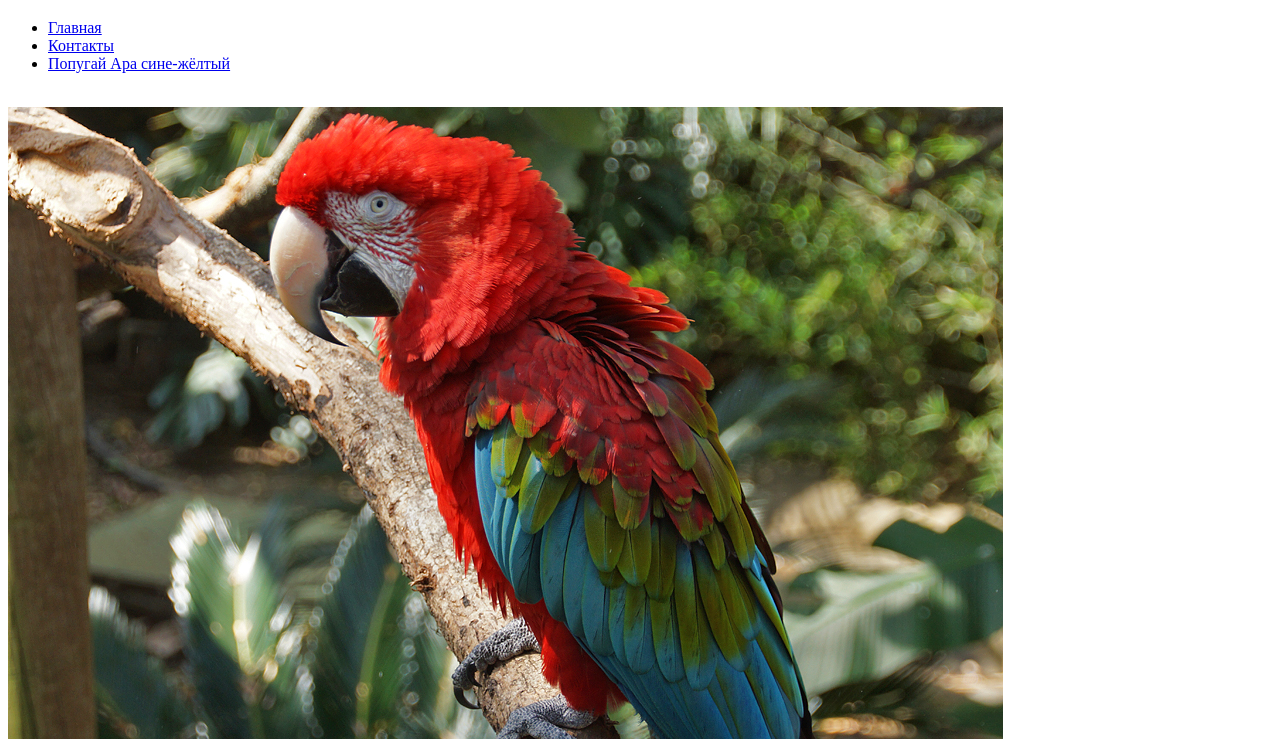
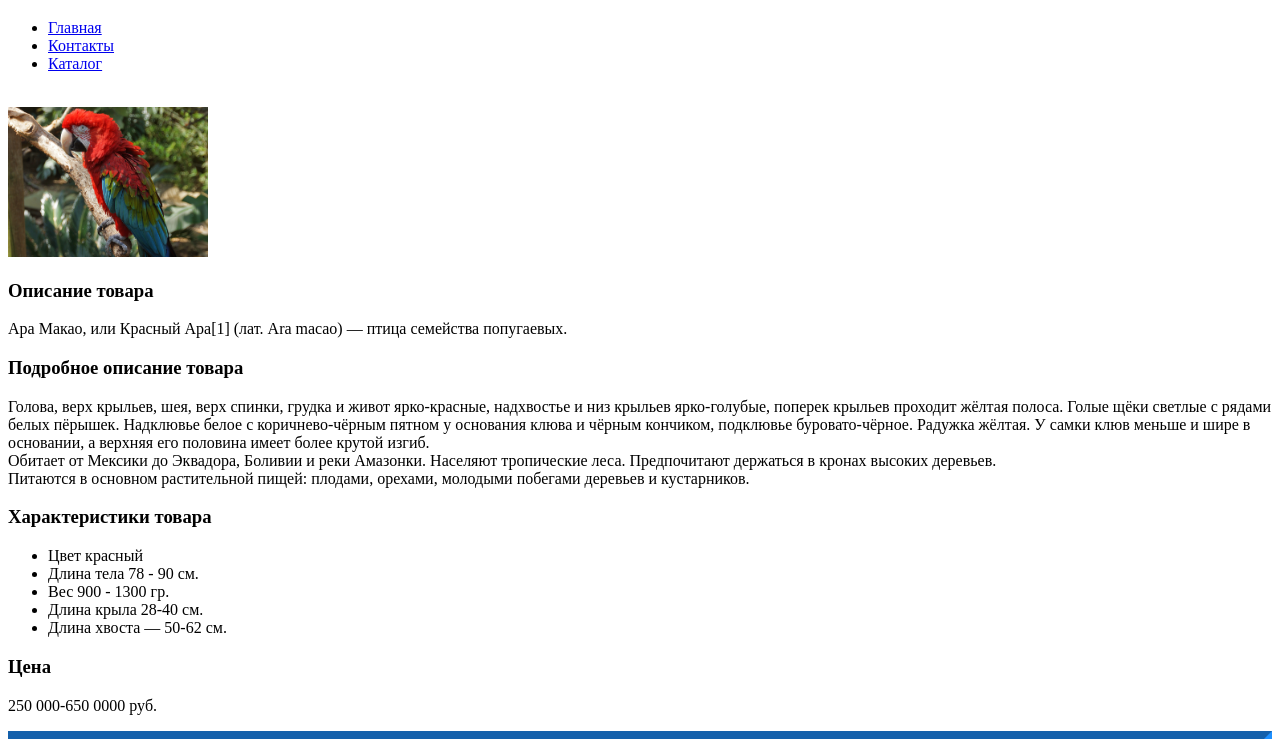
Before and after one commit to adurzin/Zoo, a plain HTML site: page Catalog/Ara Makao.html in a window 1280 px wide. Shown: the part 61-800 px from the top of the page. Drawn offline with Linux system fonts and the light colour scheme.

Commit message:
Ссылка с картинкой Ара

```diff
--- a/Catalog/Ara Makao.html
+++ b/Catalog/Ara Makao.html
@@ -26,9 +26,11 @@
     <ul class="menu">
         <li><a href="../index.html">Главная</a></li>
         <li><a href="../contacts.html">Контакты</a></li>
-        <li><a href="Catalog/Ara.html">Попугай Ара сине-жёлтый</a></li>
+        <li><a href="catalog.html">Каталог</a></li>
     </ul>
-    <br> <img src="../img/ara-macao-scarlet.jpg" alt="phone">
+    <br> <img src="../img/ara-macao-scarlet.jpg"
+         alt="phone"
+         width="200" height="150">
     <h3>Описание товара</h3>
     <p>Ара Макао, или Красный Ара[1] (лат. Ara macao) — птица семейства попугаевых.</p>
     <h3>Подробное описание товара</h3>
```
Also changed, not shown: Catalog/Ara ararauna.html (+2 -2 lines).
